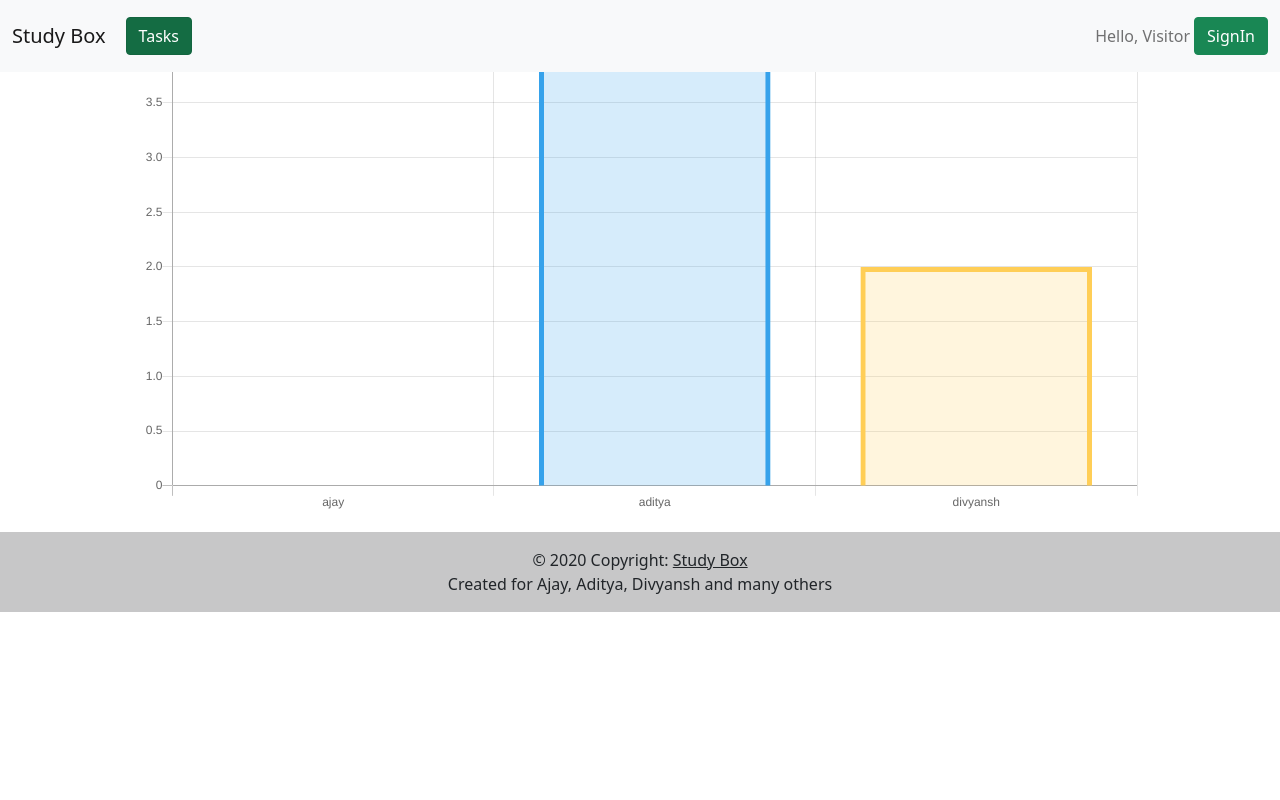
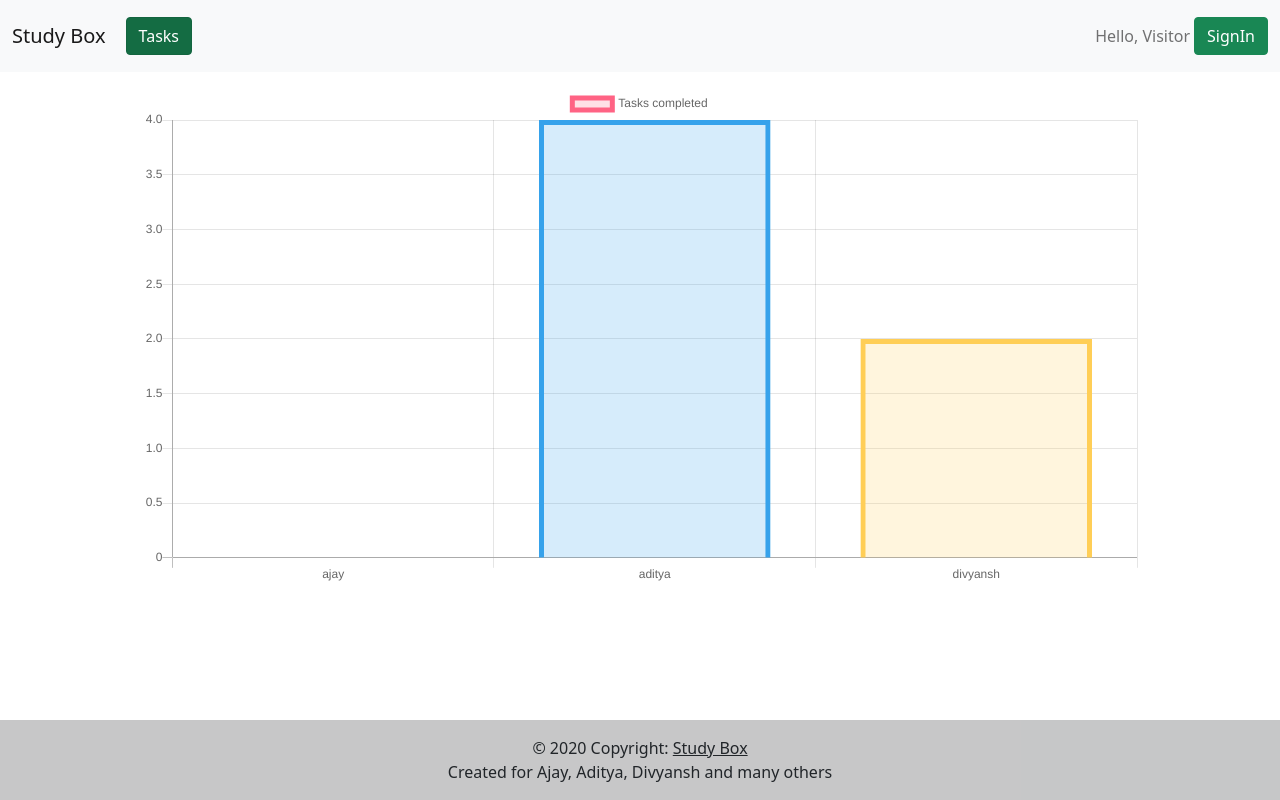
Before and after one commit to ajayjainn/StudyBox, a Django app: page / in a window 1280 px wide. Run offline with Django 3.2, Linux system fonts and the light colour scheme; data comes from the database, SQL or seed files in the repository; some libraries are stand-ins or nearby versions.

Commit message:
Update base.html

```diff
--- a/studybox/templates/studybox/base.html
+++ b/studybox/templates/studybox/base.html
@@ -32,7 +32,7 @@
 
   {%endif%}
 
-  <nav class="navbar navbar-expand-lg navbar-light bg-light fixed-top">
+  <nav class="navbar navbar-expand-lg navbar-light bg-light">
     <div class="container-fluid">
       <a class="navbar-brand" href="/">Study Box</a>
       <button class="navbar-toggler" type="button" data-bs-toggle="collapse" data-bs-target="#navbarSupportedContent">
@@ -90,7 +90,7 @@
   {%endblock%}
 
 
-  <footer class="bg-light text-center text-lg-start">
+  <footer class="bg-light text-center text-lg-start fixed-bottom">
     <div class="text-center p-3" style="background-color: rgba(0, 0, 0, 0.2)">
       © 2020 Copyright:
       <a class="text-dark" href="/">Study Box</a><br>
```
